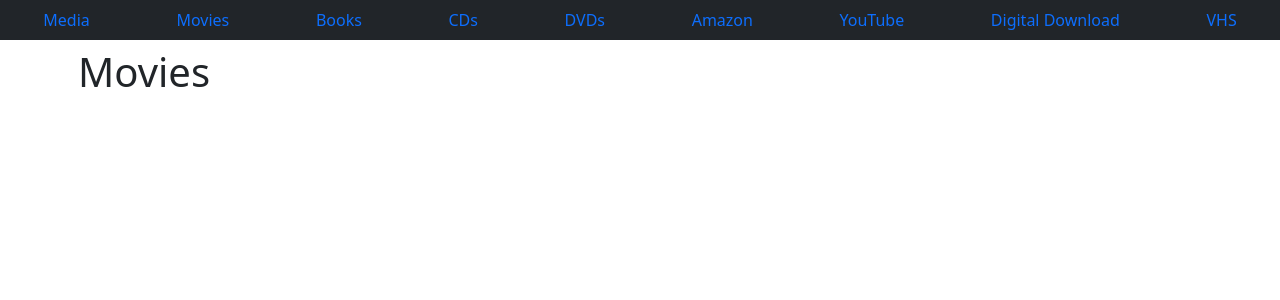
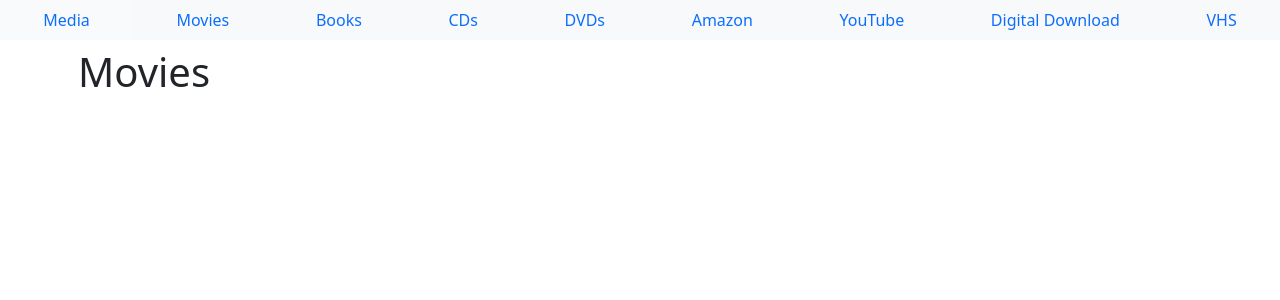
Before and after one commit to bamaham93/FS2020, a Django app: template python_anywhere_website/templates/media/movies.html in a window 1280 px wide. Shown: the top 300 px of the page. Run offline with Django 4.2, Linux system fonts and the light colour scheme; the template is opened without the code that fills it, so the values that code supplies are empty.

Commit message:
Layout and styling tweaks.

```diff
--- a/python_anywhere_website/templates/media/media_nav.html
+++ b/python_anywhere_website/templates/media/media_nav.html
@@ -1,29 +1,29 @@
 <ul class="nav nav-pills nav-fill bg-dark">
-    <li class="nav-item">
+    <li class="nav-item btn-light btn-light">
         <a class="nav-link" href="{% url 'media:index' %}">Media</a>
     </li>
-    <li class="nav-item">
+    <li class="nav-item btn-light">
         <a class="nav-link" href="{% url 'media:movies' %}">Movies</a>
     </li>
-    <li class="nav-item">
+    <li class="nav-item btn-light">
         <a class="nav-link" href="{% url 'media:books' %}">Books</a>
     </li>
-    <li class="nav-item">
+    <li class="nav-item btn-light">
         <a class="nav-link" href="{% url 'media:cds' %}">CDs</a>
     </li>
-    <li class="nav-item">
+    <li class="nav-item btn-light">
         <a class="nav-link" href="{% url 'media:dvds' %}">DVDs</a>
     </li>
-    <li class="nav-item">
+    <li class="nav-item btn-light">
         <a class="nav-link" href="{% url 'media:amazon' %}">Amazon</a>
     </li>
-    <li class="nav-item">
+    <li class="nav-item btn-light">
         <a class="nav-link" href="{% url 'media:youtube' %}">YouTube</a>
     </li>
-    <li class="nav-item">
+    <li class="nav-item btn-light">
         <a class="nav-link" href="{% url 'media:digital_dl' %}">Digital Download</a>
     </li>
-    <li class="nav-item">
+    <li class="nav-item btn-light">
         <a class="nav-link" href="{% url 'media:vhs' %}">VHS</a>
     </li>
 </ul>
--- a/python_anywhere_website/templates/media/movies.html
+++ b/python_anywhere_website/templates/media/movies.html
@@ -9,7 +9,7 @@
               <div class="card-body">
                 <h3 class="card-title">{{ movie.title }}</h3>
                   {% if movie.subtitle %}
-                    <h5 class="card-title">{{ movie.subtitle }}</h5>
+                    <h4 class="card-title">{{ movie.subtitle }}</h4>
                   {% endif %}
                   {% if movie.description %}
                     <p class="card-text">{{ movie.description }}</p>
```
Also changed, not shown: python_anywhere_website/__init__.py (deleted), python_anywhere_website/db.sqlite3.
